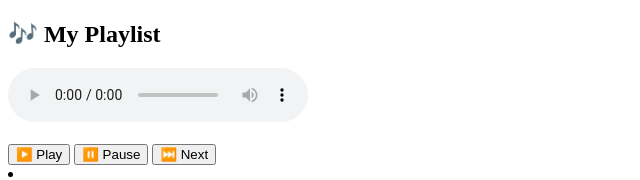
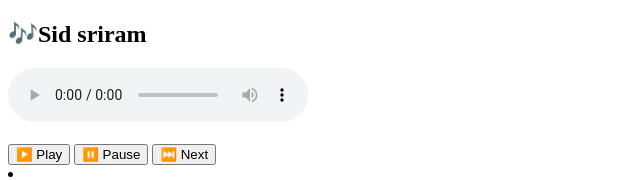
Before and after one commit to sandhyamudhiraj/sandhya, a plain HTML site: page about.html in a window 1280 px wide. Shown: the top 180 px of the page, 0-640 px from the left. Drawn offline with Linux system fonts and the light colour scheme.

Commit message:
Update about.html

```diff
--- a/about.html
+++ b/about.html
@@ -6,7 +6,7 @@
 </head>
 <body>
 
-<h2>🎶 My Playlist</h2>
+<h2>🎶Sid sriram</h2>
   <a href="index.html"></a>
 
 <audio id="audioPlayer" controls>
```
